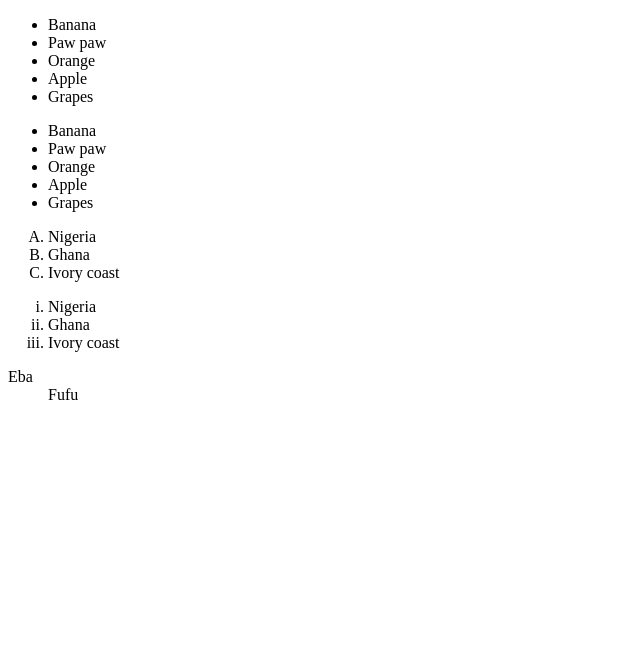
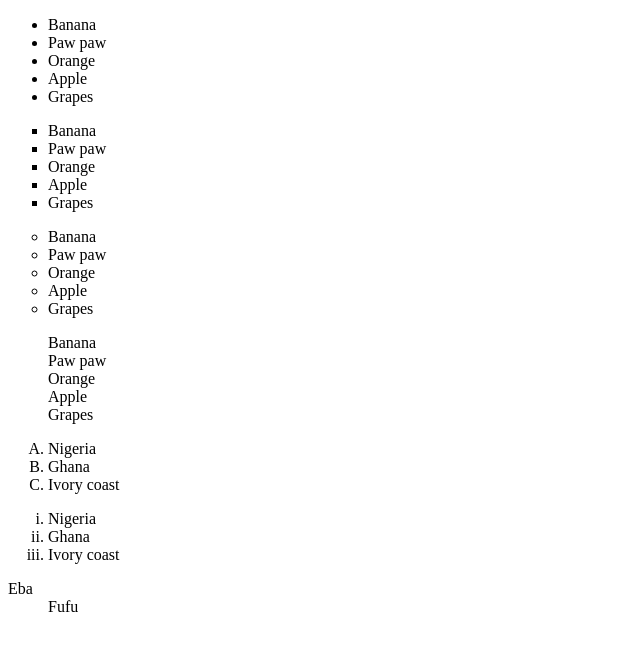
Before and after one commit to angelukpong/chaindustry-blockchain-class-exercise, a plain HTML site: page index.html in a window 1280 px wide. Shown: the whole page, without its empty margins (0-640 px from the left). Drawn offline with Linux system fonts and the light colour scheme.

Commit message:
Commit from GitHub Desktop

```diff
--- a/index.html
+++ b/index.html
@@ -14,7 +14,23 @@
       <li>Grapes</li>
     </ul>
 
-    <ul list-style-type="square">
+    <ul style="list-style-type: square;">
+      <li>Banana</li>
+      <li>Paw paw</li>
+      <li>Orange</li>
+      <li>Apple</li>
+      <li>Grapes</li>
+    </ul>
+
+    <ul style="list-style-type: circle;">
+      <li>Banana</li>
+      <li>Paw paw</li>
+      <li>Orange</li>
+      <li>Apple</li>
+      <li>Grapes</li>
+    </ul>
+
+    <ul style="list-style-type: none;">
       <li>Banana</li>
       <li>Paw paw</li>
       <li>Orange</li>
```
